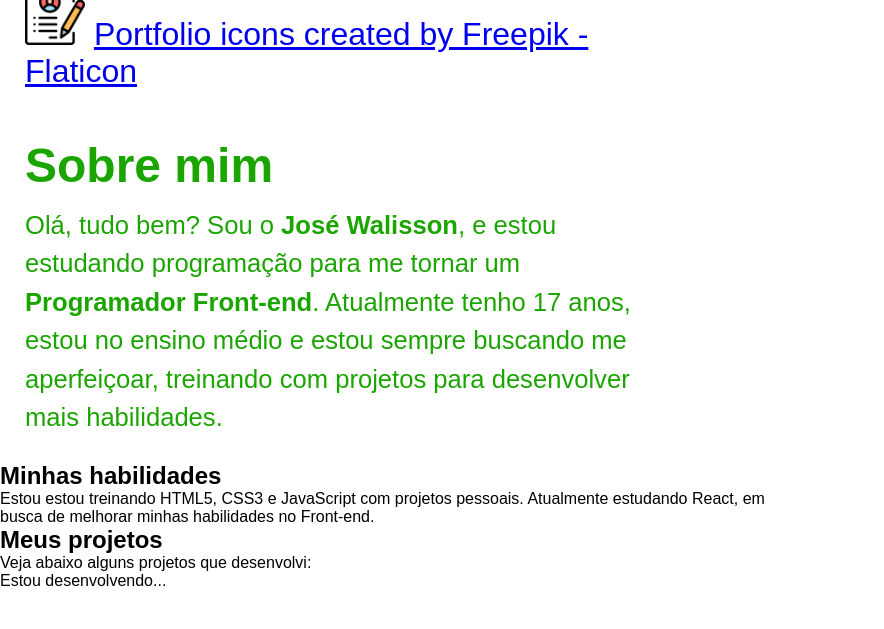
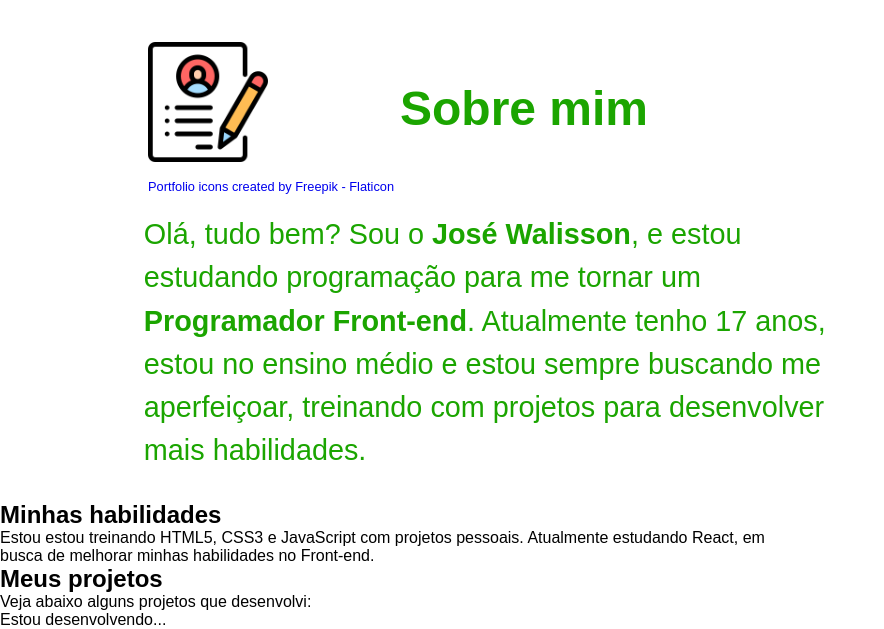
Before and after one commit to JoseWalisson/projeto-portfolio, a plain HTML site: page index.html in a window 768 px wide. Shown: the part 1019-1648 px from the top of the page, 884 px wide, since content can reach past the window. Before the commit the page ends 1609 px from the top, so only its background shows below. Drawn offline with nearby package versions, Linux system fonts and the light colour scheme.

Commit message:
Estilizando a seção sobre

```diff
--- a/css/style.css
+++ b/css/style.css
@@ -159,13 +159,16 @@ ul .material-symbols-outlined {
 }
 
 #sobre-mim {
-    width: 80vh;
-    padding-left: 25px;
+    width: 79vh;
+    padding-left: 20px;
     font-size: 2em;
     color: #1ba500;
 }
 
 #sobre-mim h2 {
+    display: block;
+    text-align: center;
+    margin-bottom: -1.5em;
     margin-top: 1em;
     font-size: 1.5em;
     font-weight: 600;
@@ -181,8 +184,14 @@ ul .material-symbols-outlined {
 }
 
 #sobre-mim img {
-    width: 60px;
-    height: 60px;
+    display: block;
+    width: 80px;
+    height: 80px;
+}
+
+#sobre-mim a {
+    text-decoration: none;
+    font-size: .4em;
 }
 
 @media screen and (min-width: 768px) and (max-width: 992px) {
@@ -200,6 +209,41 @@ ul .material-symbols-outlined {
         height: 100px;
         border-radius: 50%;
         margin-left: 35em;
+    }
+
+    #sobre-mim {
+        margin-top: 3em;
+        width: 79vh;
+        font-size: 2em;
+        color: #1ba500;
+    }
+
+    #sobre-mim h2 {
+    display: block;
+    width: 90vh;
+    text-align: center;
+    margin-left: 3em;
+    margin-bottom: -3.3em;
+    }
+
+    #sobre-mim p {
+    width: 90vh;
+    font-size: .9em;
+    margin-left: 4.3em;
+    line-height: 1.5em;
+    }
+
+    #sobre-mim img {
+    display: block;
+    margin-top: 2em;
+    margin-left: 4em;
+    width: 120px;
+    height: 120px;
+    }
+
+    #sobre-mim a {
+    margin-left: 10em;
+    font-size: .4em;
     }
 }
 
--- a/index.html
+++ b/index.html
@@ -37,9 +37,9 @@
         </section>
 
         <section id="sobre-mim">
+            <h2>Sobre mim</h2>
             <img src="imagens/sobre-mim.png" alt="Imagem de uma lista de tarefas">
-            <a href="https://www.flaticon.com/free-icons/portfolio" title="portfolio icons">Portfolio icons created by Freepik - Flaticon</a>
-            <h2>Sobre mim</h2>
+            <a href="https://www.flaticon.com/free-icons/portfolio" title="portfolio icons" target="_blank">Portfolio icons created by Freepik - Flaticon</a>
             <p>Olá, tudo bem? Sou o <strong>José Walisson</strong>, e estou estudando programação para me tornar um <strong>Programador Front-end</strong>. Atualmente tenho 17 anos, estou no ensino médio e estou sempre buscando me aperfeiçoar, treinando com projetos para desenvolver mais habilidades.</p>
         </section>
 
```
